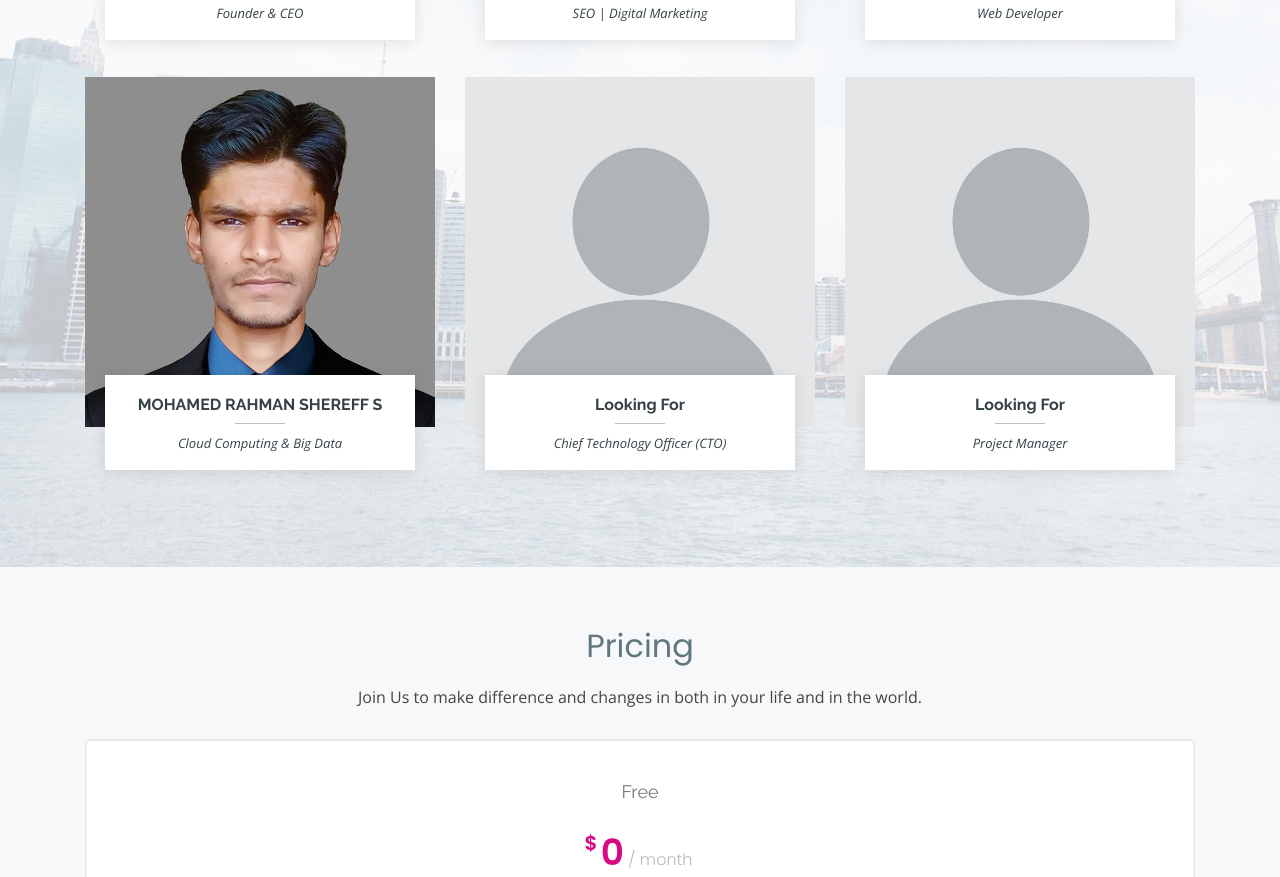
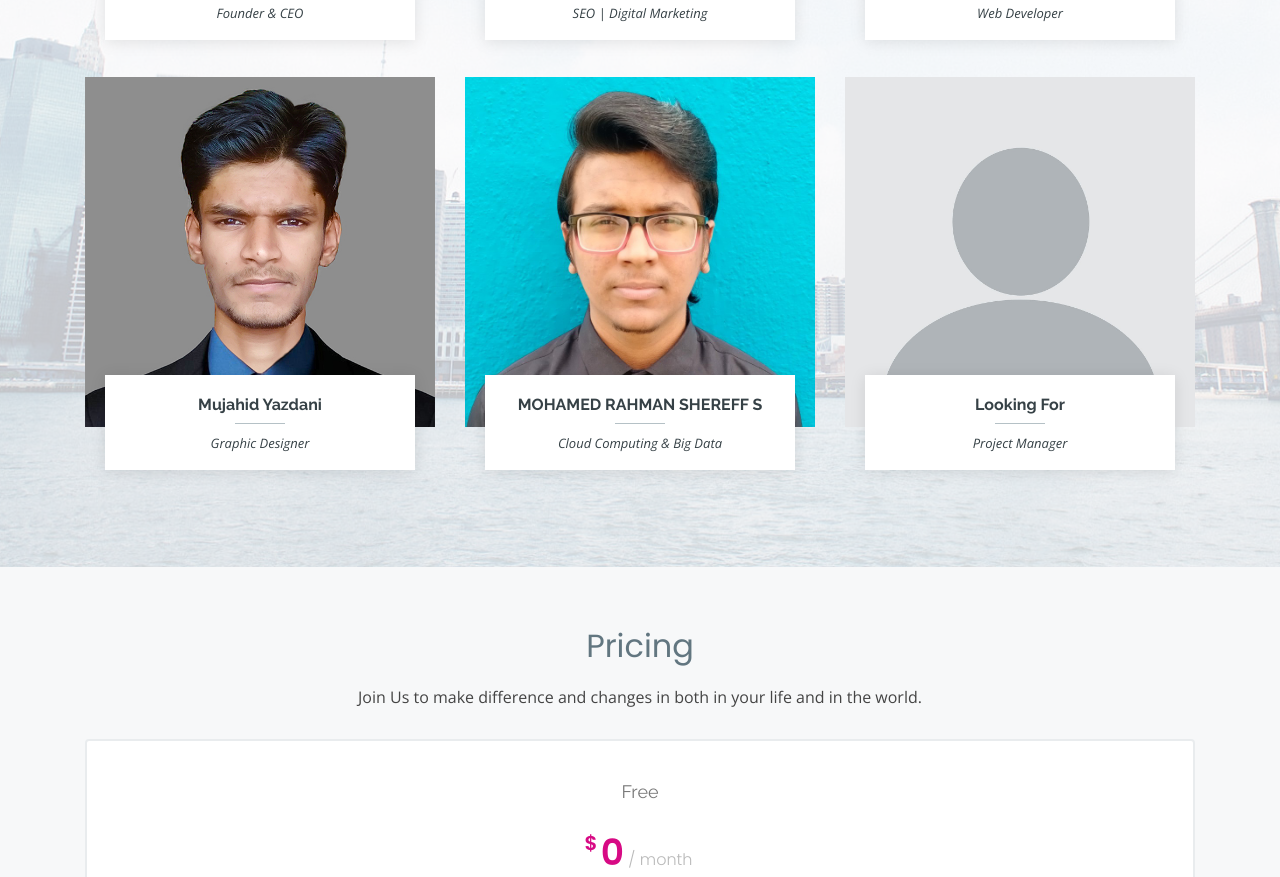
Before and after one commit to Yaseen549/syberstar-fork-old, a plain HTML site: page index.html in a window 1280 px wide. Shown: the part 2897-3774 px from the top of the page. Drawn offline with nearby package versions, Linux system fonts and the light colour scheme; a script that the page names is missing; files whose address does not match are found by name.

Commit message:
Add files via upload

```diff
--- a/index.html
+++ b/index.html
@@ -671,8 +671,26 @@
         <div class="row">
 
           <div class="col-lg-4 col-md-6">
+            <div class="member" data-aos="zoom-in" data-aos-delay="100">
+              <div class="pic"><img src="assets/img/team/team-4.jpg" class="img-fluid" alt=""></div>
+              <div class="member-info">
+                <h4>Mujahid Yazdani</h4>
+                <span>Graphic Designer</span>
+                <div class="social">
+                  <!-- <a href=""><i class="icofont-twitter"></i></a>
+                  <a href=""><i class="icofont-facebook"></i></a> -->
+                  <a href="https://www.linkedin.com/in/mujahid-yazdani/"><i class="icofont-linkedin"></i></a>
+                  <!-- <a href=""><i class="icofont-github"></i></a> -->
+                  <a href="https://www.instagram.com/yazdani_arts/"><i class="icofont-instagram"></i></a>
+                </div>
+              </div>
+            </div>
+          </div>
+
+
+          <div class="col-lg-4 col-md-6">
             <div class="member" data-aos="zoom-in">
-              <div class="pic"><img src="assets/img/team/team-4.jpg" class="img-fluid" alt=""></div>
+              <div class="pic"><img src="assets/img/team/team-5.jpg" class="img-fluid" alt=""></div>
               <div class="member-info">
                 <h4>MOHAMED RAHMAN SHEREFF S</h4>
                 <span>Cloud Computing & Big Data</span>
@@ -688,22 +706,6 @@
             </div>
           </div>
 
-          <div class="col-lg-4 col-md-6">
-            <div class="member" data-aos="zoom-in" data-aos-delay="100">
-              <div class="pic"><img src="assets/img/team/team.jpg" class="img-fluid" alt=""></div>
-              <div class="member-info">
-                <h4>Looking For</h4>
-                <span>Chief Technology Officer (CTO)</span>
-                <div class="social">
-                  <!-- <a href=""><i class="icofont-twitter"></i></a>
-                  <a href=""><i class="icofont-facebook"></i></a> -->
-                  <a href=""><i class="icofont-linkedin"></i></a>
-                  <a href=""><i class="icofont-github"></i></a>
-                  <a href=""><i class="icofont-instagram"></i></a>
-                </div>
-              </div>
-            </div>
-          </div>
 
           <div class="col-lg-4 col-md-6">
             <div class="member" data-aos="zoom-in" data-aos-delay="200">
```
